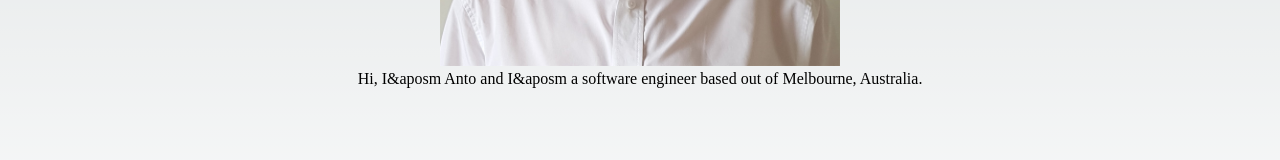
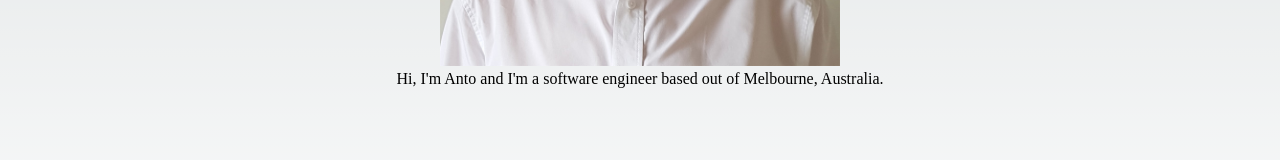
Before and after one commit to A-nthonyMai/personal-website, a Next.js app: page / in a window 1280 px wide. Shown: the part 430-590 px from the top of the page. Built offline with nearby package versions, Linux system fonts and the light colour scheme.

Commit message:
Fixed apostrophes (#4)
* Updated README

* Bootstrapped Next.js app

* Replaced bootstrapped content with profile image and text

* Resolved merge conflicts

* Replaced apostrophes with escaped characters

* Fixed apostrophes

```diff
--- a/pages/index.tsx
+++ b/pages/index.tsx
@@ -26,7 +26,7 @@ export default function Home() {
         </div>
         <section>
           <p>
-            Hi, I&aposm Anto and I&aposm a software engineer based out of Melbourne, Australia.
+            Hi, I&apos;m Anto and I&apos;m a software engineer based out of Melbourne, Australia.
           </p>
         </section>
       </main>
```
